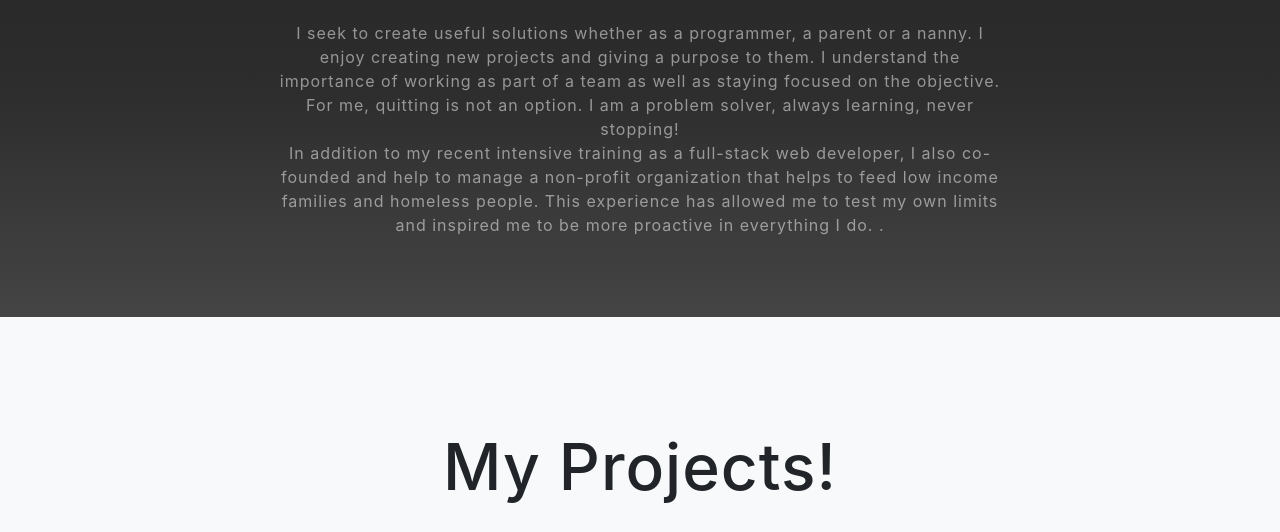
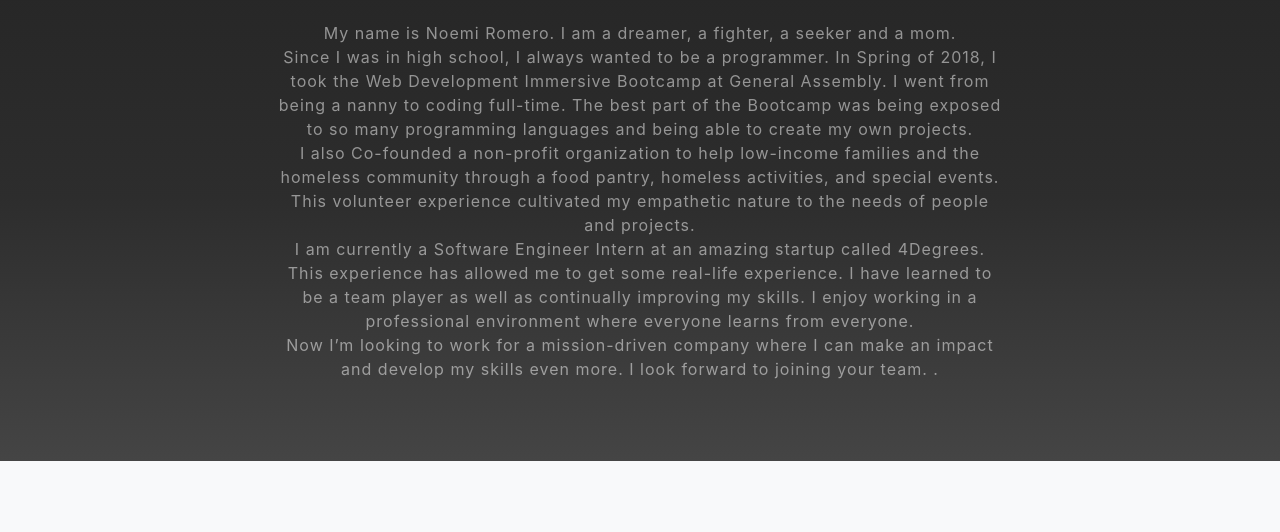
Before and after one commit to NoemiR/My_Portfolio, a website with bundled scripts: page index.html in a window 1280 px wide. Shown: the part 1401-1933 px from the top of the page. Built offline with nearby package versions, Linux system fonts and the light colour scheme.

Commit message:
modified the about me section

```diff
--- a/index.html
+++ b/index.html
@@ -68,11 +68,16 @@
         <div class="col-lg-8 mx-auto">
           <img src="img/headshot.jpg" class="img-fluid" alt="" style="height: 400px;">
           <h2 class="text-white mb-4">About Me</h2>
-          <p class="text-white-50">I seek to create useful solutions whether as a programmer, a parent or a nanny. I enjoy creating new projects and giving a purpose to them. I understand the importance of working as part of a team as well as staying focused on the objective. For me, quitting is not an option. I am a problem solver, always learning, never stopping!<br>
+          <p class="text-white-50">My name is Noemi Romero. I am a dreamer, a fighter, a seeker and a mom.<br>
 
+          Since I was in high school, I always wanted to be a programmer. In Spring of 2018, I took the Web Development Immersive Bootcamp at General Assembly. I went from being a nanny to coding full-time. The best part of the Bootcamp was being exposed to so many programming languages and being able to create my own projects.<br>
 
-            In addition to my recent intensive training as a full-stack web developer, I also co-founded and help to manage a non-profit organization that helps to feed low income families and homeless people. This experience has allowed me to test my own limits and inspired me to be more proactive in everything I do.
-.</p>
+          I also Co-founded a non-profit organization to help low-income families and the homeless community through a food pantry, homeless activities, and special events. This volunteer experience cultivated my empathetic nature to the needs of people and projects.<br>
+
+          I am currently a Software Engineer Intern at an amazing startup called 4Degrees. This experience has allowed me to get some real-life experience. I have learned to be a team player as well as continually improving my skills. I enjoy working in a professional environment where everyone learns from everyone.<br>
+
+          Now I’m looking to work for a mission-driven company where I can make an impact and develop my skills even more. I look forward to joining your team.
+.         </p>
         </div>
       </div>
 
```
